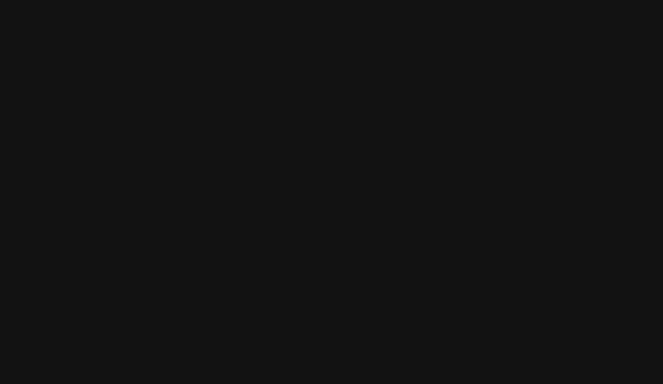
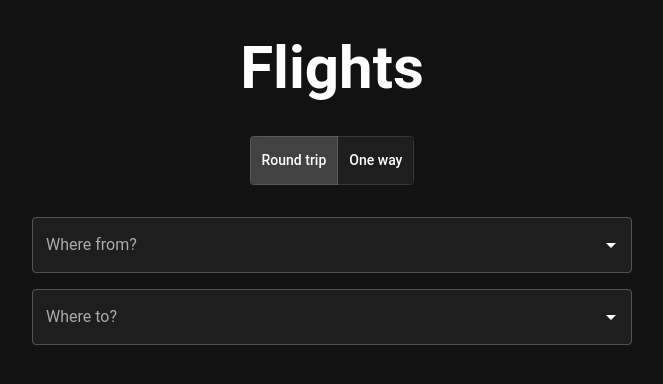
Before and after one commit to donphelix/google-flight, a React (Create React App) app: page / in a window 1280 px wide. Shown: the top 384 px of the page, without its empty margins (308-971 px from the left). Built offline with nearby package versions, Linux system fonts and the light colour scheme.

Commit message:
implement toggle trip buttons and Location Selector

```diff
--- a/src/components/FlightSearch/FlightSearch.js
+++ b/src/components/FlightSearch/FlightSearch.js
@@ -1,14 +1,16 @@
 import React from "react";
 import {Box, Typography} from "@mui/material";
+import FlightSearchForm from "./FlightSearchForm";
 
 const FlightSearch = () => {
     return (
         <Box sx={{backgroundColor: "#121212", color: "white", minHeight: "100hv", padding: "2rem"}}>
             <Box sx={{textAlign: "center", marginBottom: "2rem"}}>
                 <Typography variant="h2" sx={{fontWeight: "bold"}}>
-
+                    Flights
                 </Typography>
             </Box>
+            <FlightSearchForm />
         </Box>
     );
 }
--- /dev/null
+++ b/src/components/FlightSearch/FlightSearchForm.js
@@ -0,0 +1,24 @@
+import {Box} from "@mui/material";
+import {useState} from "react";
+import ToggleTripType from "./ToggleTripType";
+import LocationSelector from "./LocationSelector";
+
+const FlightSearchForm = () => {
+    const [tripType, setTripType] = useState("round");
+    return (
+        <Box sx={{
+            display: "flex",
+            flexDirection: "column",
+            alignItems: "center",
+            gap: "2rem",
+            maxWidth: "600px",
+            margin: "0 auto"
+        }}>
+            <ToggleTripType tripType={tripType} setTripType={setTripType}/>
+            <LocationSelector />
+
+        </Box>
+    );
+}
+
+export default FlightSearchForm
--- /dev/null
+++ b/src/components/FlightSearch/LocationSelector.js
@@ -0,0 +1,44 @@
+import React from "react";
+import {Autocomplete, Box, TextField} from "@mui/material";
+
+const locations = ["Nairobi", "Kisumu", "Nanyuki", "Mombasa", "Eldoret"];
+
+const LocationSelector = () => {
+    return (
+        <Box sx={{width: "100%"}}>
+            <Autocomplete
+                options={locations}
+                renderInput={(params) => (
+                    <TextField
+                        {...params}
+                        label="Where from?"
+                        variant="outlined"
+                        InputLabelProps={{style: {color: "#aaa"}}}
+                        InputProps={{
+                            ...params.InputProps,
+                            style: {color: "white", backgroundColor: "#1e1e1e"},
+                        }}
+                    />
+                )}
+                sx={{marginBottom: "1rem"}}
+            />
+            <Autocomplete
+                options={locations}
+                renderInput={(params) => (
+                    <TextField
+                        {...params}
+                        label="Where to?"
+                        variant="outlined"
+                        InputLabelProps={{style: {color: "#aaa"}}}
+                        InputProps={{
+                            ...params.InputProps,
+                            style: {color: "white", backgroundColor: "#1e1e1e"},
+                        }}
+                    />
+                )}
+            />
+        </Box>
+    );
+};
+
+export default LocationSelector;
--- /dev/null
+++ b/src/components/FlightSearch/ToggleTripType.js
@@ -0,0 +1,24 @@
+import React from "react";
+import {ToggleButton, ToggleButtonGroup} from "@mui/material";
+
+const ToggleTripType = ({tripType, setTripType}) => {
+
+    const handleTripTypeChange = (event, newTripType) => {
+        if (newTripType) {
+            setTripType(newTripType);
+        }
+    }
+
+    return (
+        <ToggleButtonGroup value={tripType} exclusive onChange={handleTripTypeChange}
+                           sx={{backgroundColor: "#1e1e1e", borderRadius: "8px"}}>
+
+            <ToggleButton value="round" sx={{color: "white"}}>Round trip</ToggleButton>
+            <ToggleButton value="oneway" sx={{color: "white"}}>One way</ToggleButton>
+
+        </ToggleButtonGroup>
+    );
+};
+
+
+export default ToggleTripType;
```
